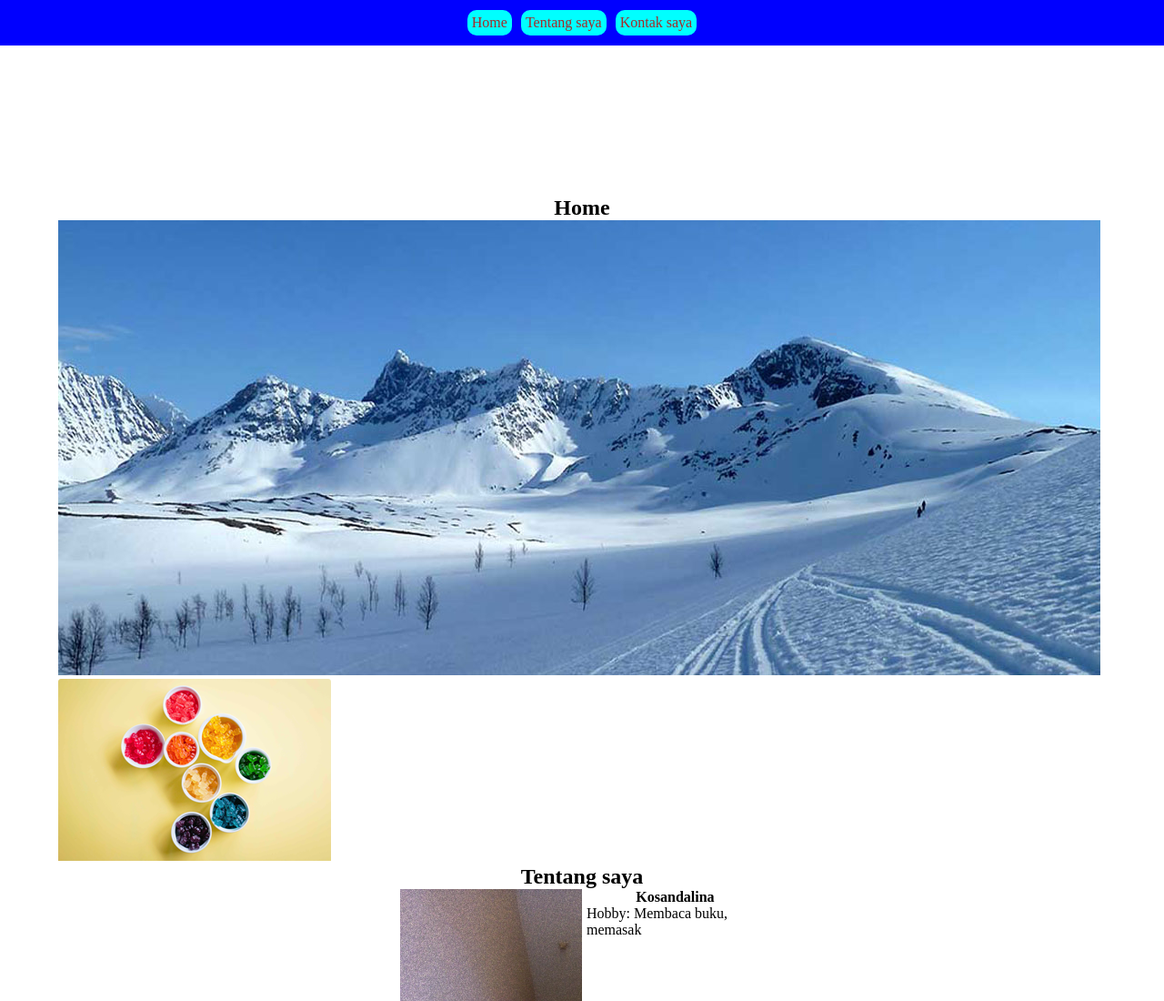
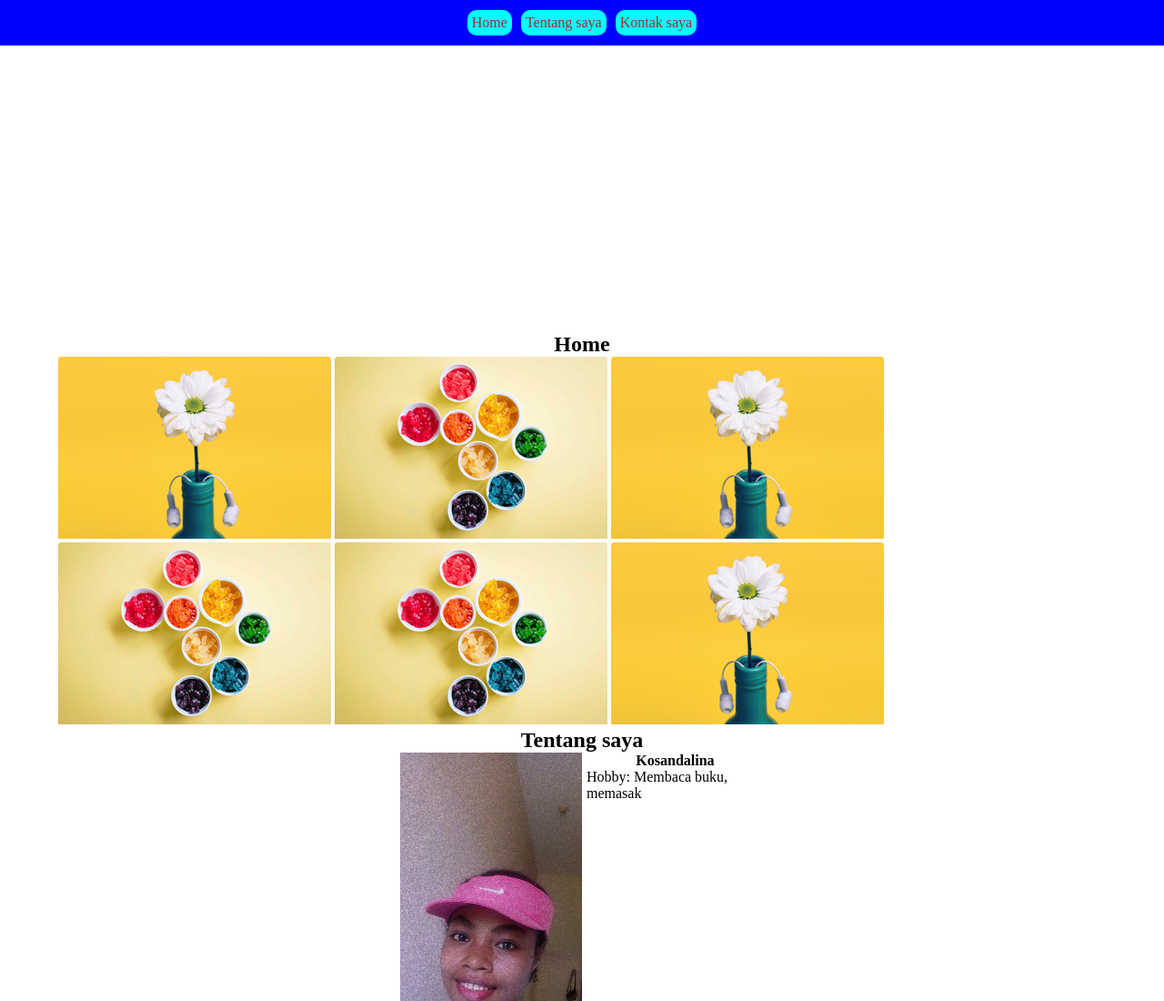
Before and after one commit to StudyWebFull/my-website.github.io, a plain HTML site: page index.html in a window 1280 px wide. Shown: the top 1100 px of the page at 91% size. Drawn offline with Linux system fonts and the light colour scheme.

Commit message:
rubah dan tambah

```diff
--- a/index.html
+++ b/index.html
@@ -31,8 +31,13 @@
         <section id="Home">
           <h2 class="text-center">Home</h2>
           <div class="galeri">
-            <img src="Assets/Gambar/1.jpg" alt="" />
+            <img src="Assets/Gambar/1.png" alt="" />
             <img src="Assets/Gambar/2.png" alt="" />
+             <img src="Assets/Gambar/1.png" alt="" />
+            <img src="Assets/Gambar/2.png" alt="" />
+            <img src="Assets/Gambar/2.png" alt="" />
+             <img src="Assets/Gambar/1.png" alt="" />
+
           </div>
         </section>
         <!-- tentang saya -->
```
